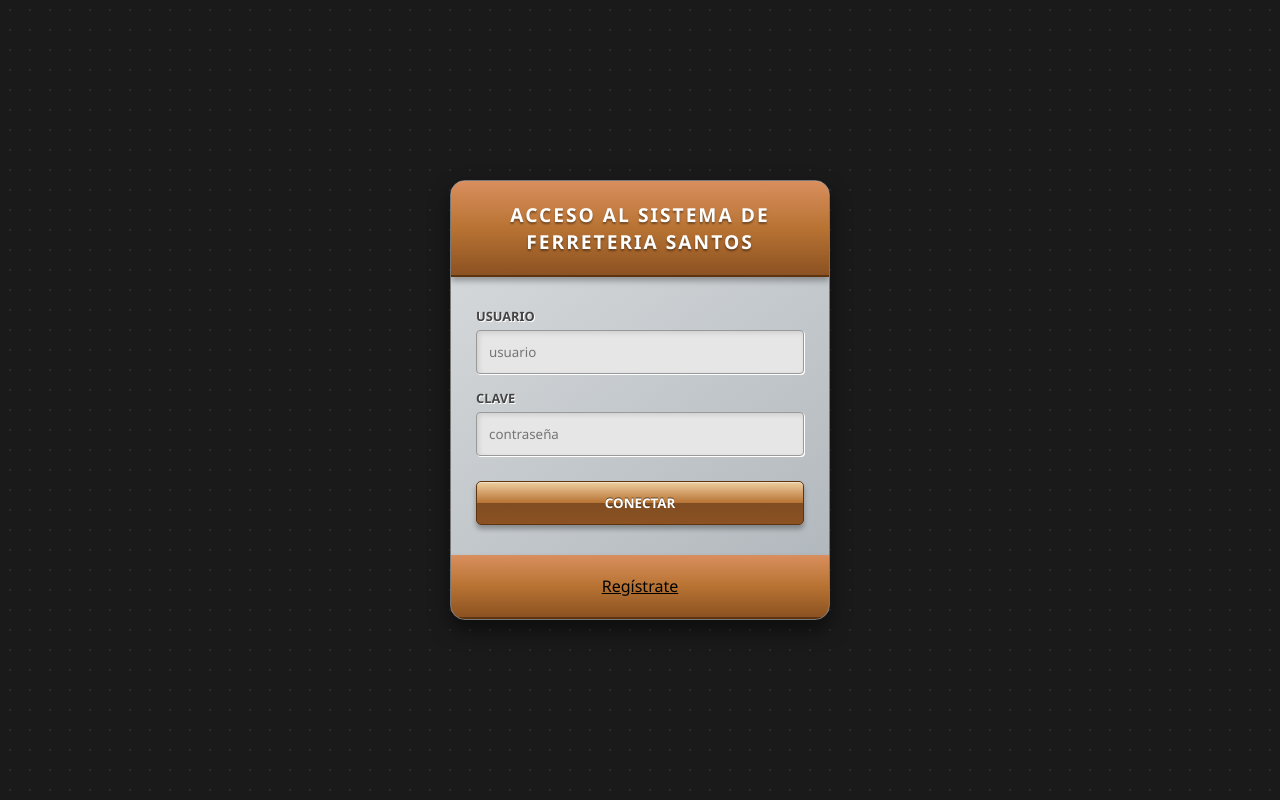
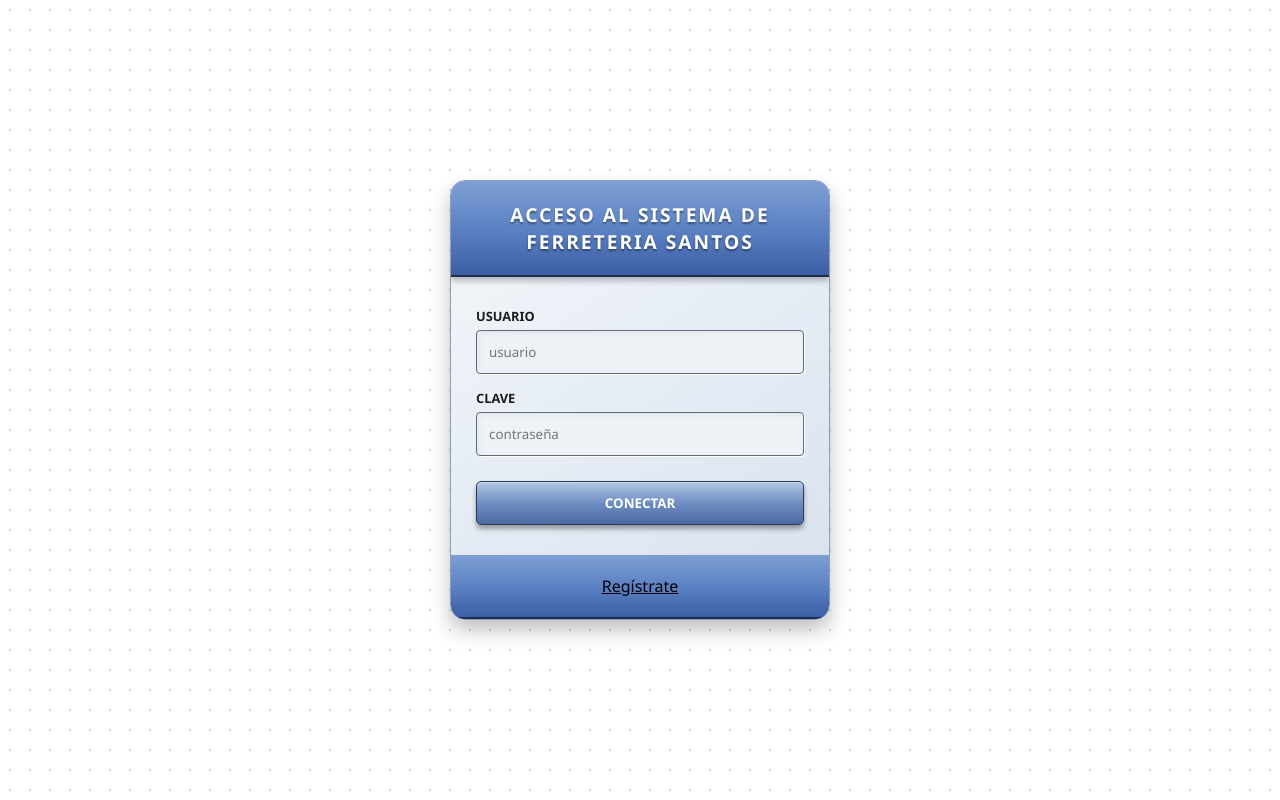
Before and after one commit to Jeanpier213/sistemaFerrero, a PHP site: page /vista/login_vista.php in a window 1280 px wide. Run offline with PHP 8.4, Linux system fonts and the light colour scheme.

Commit message:
Update login_estilos.css

```diff
--- a/style/login_estilos.css
+++ b/style/login_estilos.css
@@ -6,8 +6,8 @@
 }
 
 body {
-    background-color: #1a1a1a;
-    background-image: radial-gradient(#2c2c2c 1px, transparent 1px);
+    background-color: #ffffff;
+    background-image: radial-gradient(#d0d8e6 1px, transparent 1px);
     background-size: 20px 20px;
     display: flex;
     justify-content: center;
@@ -17,22 +17,22 @@ body {
 
 .contenedor-metalico {
     width: 380px;
-    background: linear-gradient(145deg, #dadddf, #aeb5ba);
+    background: linear-gradient(145deg, #f4f7fa, #d7e1ef);
     border-radius: 15px;
     box-shadow:
-        0 10px 20px rgba(0,0,0,0.5),
-        inset 0 1px 0 rgba(255,255,255,0.8);
+        0 10px 20px rgba(0,0,0,0.25),
+        inset 0 1px 0 rgba(255,255,255,0.9);
     overflow: hidden;
-    border: 1px solid #777;
+    border: 1px solid #8ea0b8;
     position: relative;
 }
 
 .cabecera-cobre {
-    background: linear-gradient(to bottom, #d98f5e 0%, #b87333 50%, #8c5222 100%);
+    background: linear-gradient(to bottom, #7e9fd4 0%, #5c82c4 50%, #3d5ea5 100%);
     padding: 20px;
     text-align: center;
-    border-bottom: 2px solid #5e3310;
-    box-shadow: 0 4px 6px rgba(0,0,0,0.3);
+    border-bottom: 2px solid #1e2d47;
+    box-shadow: 0 4px 6px rgba(0,0,0,0.25);
 }
 
 .cabecera-cobre h2 {
@@ -53,30 +53,31 @@ body {
 
 .grupo-input label {
     display: block;
-    color: #444;
+    color: #1c1c1c;
     font-weight: bold;
     margin-bottom: 5px;
     text-transform: uppercase;
     font-size: 0.8rem;
-    text-shadow: 1px 1px 0 #fff;
 }
 
 .grupo-input input {
     width: 100%;
     padding: 12px;
-    background: #e6e6e6;
-    border: 1px solid #999;
+    background: #eef2f7;
+    border: 1px solid #5e6b7a;
     border-radius: 4px;
-    box-shadow: inset 2px 2px 5px rgba(0,0,0,0.1), 1px 1px 0 #fff;
-    color: #333;
+    box-shadow:
+        inset 2px 2px 5px rgba(0,0,0,0.05),
+        1px 1px 0 #fff;
+    color: #1c1c1c;
     outline: none;
     transition: all 0.3s ease;
 }
 
 .grupo-input input:focus {
-    background: #fff;
-    border-color: #b87333;
-    box-shadow: 0 0 5px rgba(184, 115, 51, 0.5);
+    background: #ffffff;
+    border-color: #3d5ea5;
+    box-shadow: 0 0 6px rgba(61, 94, 165, 0.5);
 }
 
 .boton-cobre {
@@ -85,20 +86,17 @@ body {
     margin-top: 10px;
     border: none;
     border-radius: 5px;
-    background: linear-gradient(to bottom, #eecfa1 0%, #b87333 50%, #804d22 51%, #8c5222 100%);
-    color: #fff;
+    background: linear-gradient(to bottom, #b4c7e6 0%, #6f8ec2 50%, #4c6aa1 100%);
+    color: white;
     font-weight: bold;
     text-transform: uppercase;
     cursor: pointer;
-    position: relative;
-    border: 1px solid #5e3310;
-    box-shadow: 0 4px 5px rgba(0,0,0,0.3), inset 0 1px 0 rgba(255,255,255,0.4);
-    text-shadow: 0 -1px 0 rgba(0,0,0,0.5);
-    transition: transform 0.1s;
+    border: 1px solid #2b3b57;
+    box-shadow: 0 4px 5px rgba(0,0,0,0.35), inset 0 1px 0 rgba(255,255,255,0.35);
 }
 
 .boton-cobre:hover {
-    background: linear-gradient(to bottom, #f5dbc2 0%, #ca8545 50%, #945d2e 51%, #a36531 100%);
+    background: linear-gradient(to bottom, #c7d6ee 0%, #88a2c9 50%, #5777ad 100%);
 }
 
 .boton-cobre:active {
@@ -107,13 +105,12 @@ body {
 }
 
 .alerta-error {
-    background: #521818;
-    color: #ffcccc;
+    background: #fff2f2;
+    color: #8a0000;
     padding: 10px;
-    margin: 15px 15px 0 15px;
+    margin: 15px;
     border-radius: 4px;
-    border: 1px solid #800000;
+    border: 1px solid #c99;
     font-size: 0.9rem;
     text-align: center;
-    box-shadow: inset 0 0 5px rgba(0,0,0,0.5);
 }
```
